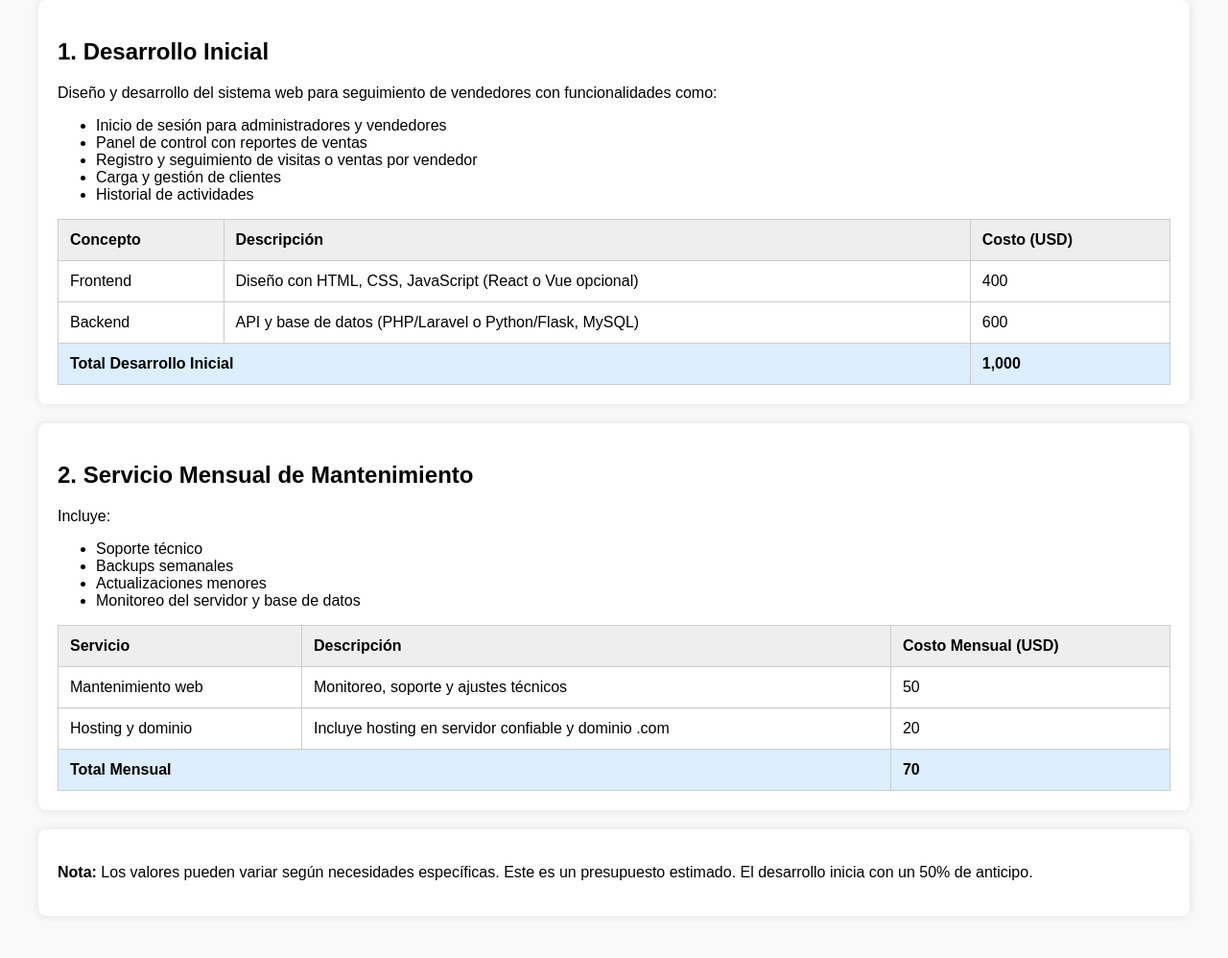
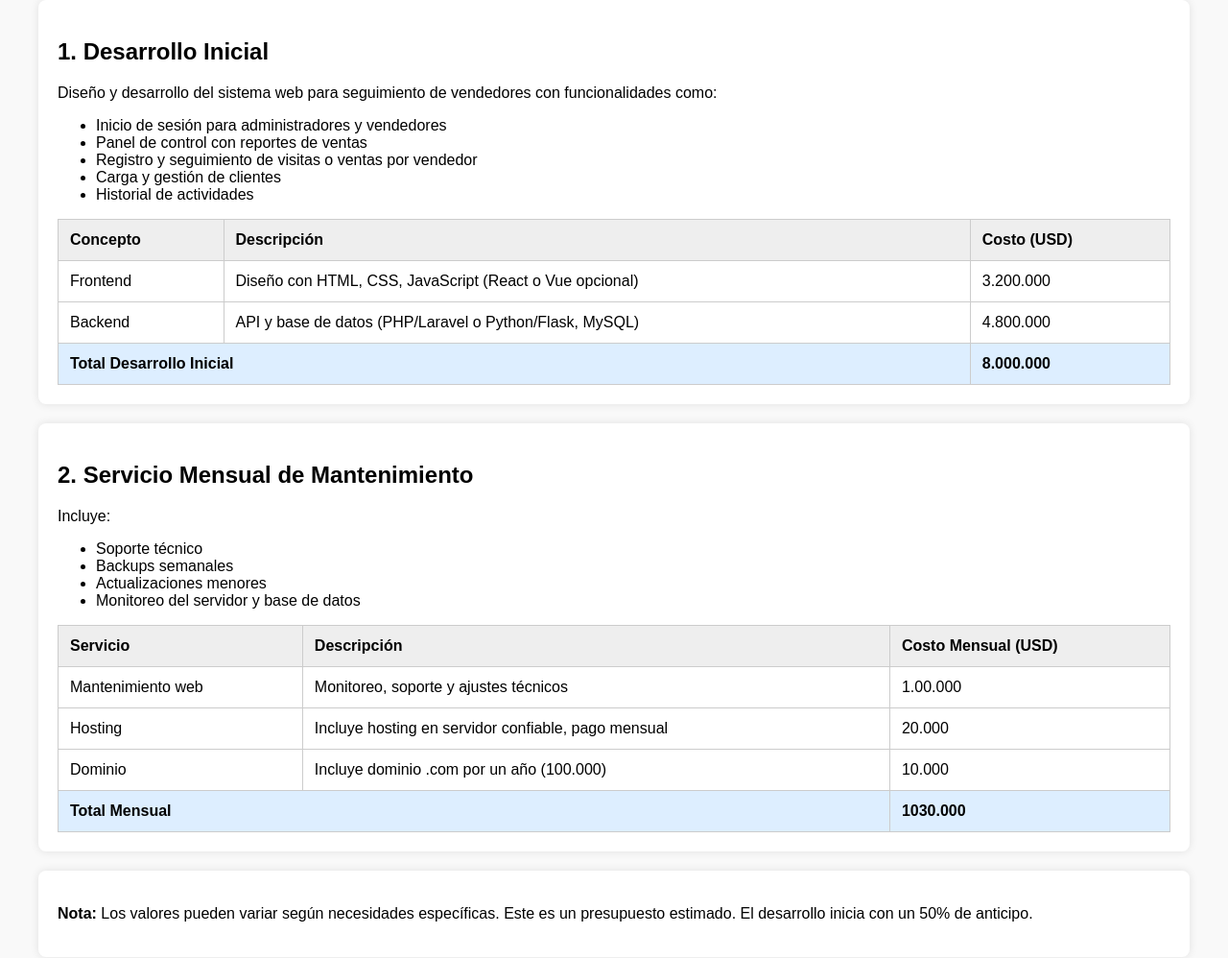
Before and after one commit to felipao85/web, a plain HTML site: page index.html in a window 1280 px wide. Shown: the part 98-1096 px from the top of the page at 96% size. Drawn offline with Linux system fonts and the light colour scheme.

Commit message:
Add files via upload

```diff
--- a/index.html
+++ b/index.html
@@ -63,16 +63,16 @@
       <tr>
         <td>Frontend</td>
         <td>Diseño con HTML, CSS, JavaScript (React o Vue opcional)</td>
-        <td>400</td>
+        <td>3.200.000</td>
       </tr>
       <tr>
         <td>Backend</td>
         <td>API y base de datos (PHP/Laravel o Python/Flask, MySQL)</td>
-        <td>600</td>
+        <td>4.800.000</td>
       </tr>
       <tr class="total">
         <td colspan="2">Total Desarrollo Inicial</td>
-        <td>1,000</td>
+        <td>8.000.000</td>
       </tr>
     </table>
   </div>
@@ -96,16 +96,21 @@
       <tr>
         <td>Mantenimiento web</td>
         <td>Monitoreo, soporte y ajustes técnicos</td>
-        <td>50</td>
+        <td>1.00.000</td>
       </tr>
       <tr>
-        <td>Hosting y dominio</td>
-        <td>Incluye hosting en servidor confiable y dominio .com</td>
-        <td>20</td>
+        <td>Hosting</td>
+        <td>Incluye hosting en servidor confiable, pago mensual </td>
+        <td>20.000</td>
+      </tr>
+      <tr>
+        <td>Dominio</td>
+        <td>Incluye dominio .com por un año (100.000)</td>
+        <td>10.000</td>
       </tr>
       <tr class="total">
         <td colspan="2">Total Mensual</td>
-        <td>70</td>
+        <td>1030.000</td>
       </tr>
     </table>
   </div>
```
